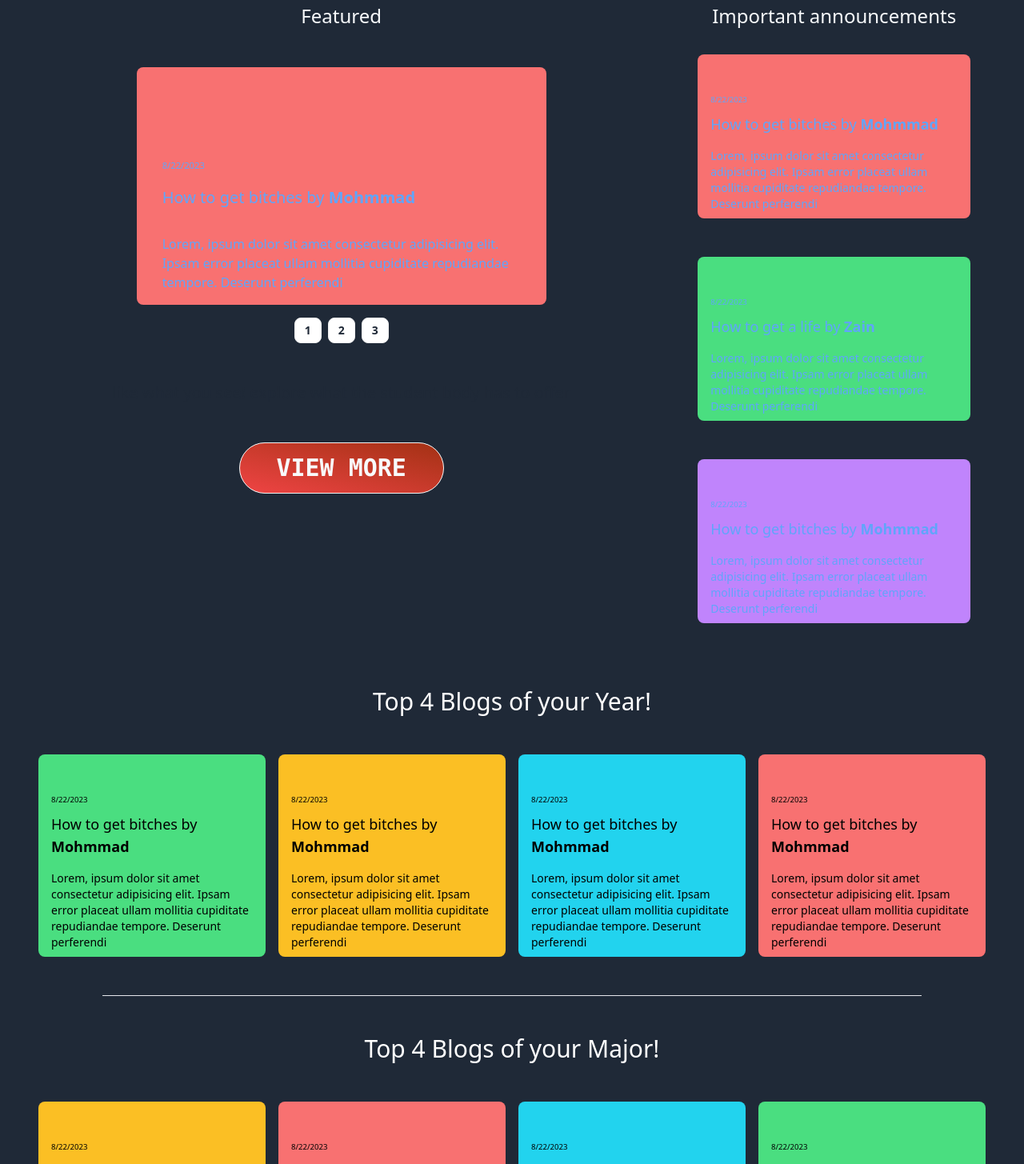
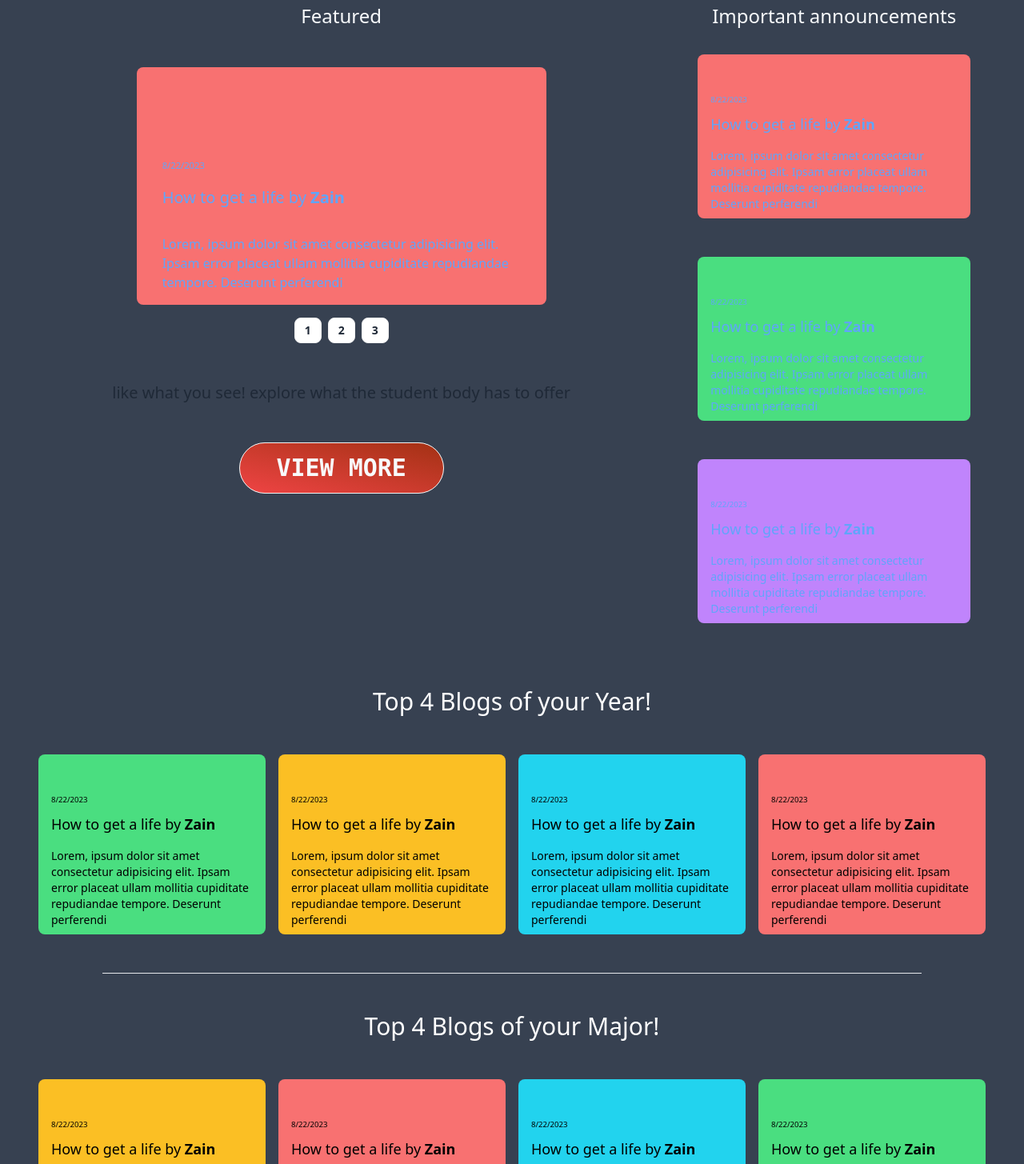
Before and after one commit to Mohmmad-ow/uni_blog, a React (Vite) app in the folder client/: page / in a window 1280 px wide. Shown: the part 100-1555 px from the top of the page at 80% size. Built offline with nearby package versions, Linux system fonts and the light colour scheme; no server answers.

Commit message:
firebase config

```diff
--- a/client/src/pages/home.jsx
+++ b/client/src/pages/home.jsx
@@ -15,7 +15,7 @@ export default function Home() {
 
 
     return (
-        <div className="bg-gray-800">
+        <div className="bg-gray-700">
             <Navbar />
             {/* Hero section */}
             <main className="flex md:flex-row flex-col pt-8 ">
@@ -25,23 +25,23 @@ export default function Home() {
                     <div className="carousel w-[60%]  rounded-lg">
                         <div id='item1' className="mx-auto carousel-item w-full">
                             <div className="pt-16 flex flex-col justify-end items-start bg-red-400 px-8 text-blue-400 ">
-                                <p className="text-left text-sm pt-12"><small>{content[0].postedAt}</small></p>
-                                <h3 className="text-left text-xl py-4">{content[0].title} by <strong>{content[0].user}</strong></h3>
-                                <p className="text-left text-md py-4">{content[0].text.length > 144 ? content[0].text.substring(0, 144) : content[0].text}</p>
+                                <p className="text-left text-sm pt-12"><small>{content[1].postedAt}</small></p>
+                                <h3 className="text-left text-xl py-4">{content[1].title} by <strong>{content[1].user}</strong></h3>
+                                <p className="text-left text-md py-4">{content[1].text.length > 144 ? content[1].text.substring(0, 144) : content[1].text}</p>
                             </div>
                         </div>
                         <div id='item2' className="mx-auto carousel-item w-full">
                             <div className="pt-16 flex flex-col justify-end items-start bg-green-400 px-8 text-blue-400 ">
                                 <p className="text-left text-sm pt-12"><small>{content[1].postedAt}</small></p>
                                 <h3 className="text-left text-xl py-4">{content[1].title} by <strong>{content[1].user}</strong></h3>
-                                <p className="text-left text-md py-4">{content[1].text.length > 144 ? content[1].text.substring(0, 144) : content[0].text}</p>
+                                <p className="text-left text-md py-4">{content[1].text.length > 144 ? content[1].text.substring(0, 144) : content[1].text}</p>
                             </div>
                         </div>
                         <div id='item3' className="mx-auto carousel-item w-full">
                             <div className="pt-16 flex flex-col justify-end items-start bg-purple-400 px-8 text-blue-400 ">
-                                <p className="text-left text-sm pt-12"><small>{content[0].postedAt}</small></p>
-                                <h3 className="text-left text-xl py-4">{content[0].title} by <strong>{content[0].user}</strong></h3>
-                                <p className="text-left text-md py-4">{content[0].text.length > 144 ? content[0].text.substring(0, 144) : content[0].text}</p>
+                                <p className="text-left text-sm pt-12"><small>{content[1].postedAt}</small></p>
+                                <h3 className="text-left text-xl py-4">{content[1].title} by <strong>{content[1].user}</strong></h3>
+                                <p className="text-left text-md py-4">{content[1].text.length > 144 ? content[1].text.substring(0, 144) : content[1].text}</p>
                             </div>
                         </div>
                     </div>
@@ -61,19 +61,19 @@ export default function Home() {
                     <h1 className="text-center text-slate-50 pb-8 text-2xl ">Important announcements</h1>
                     <div className="flex flex-col  md:px-0 px-4 gap-12 pb-8 ">
                         <div className="pt-8 md:w-[90%]  mx-auto  flex flex-col justify-end items-start bg-red-400 px-4 text-blue-400 rounded-lg ">
-                            <p className="text-left text-xs pt-4"><small>{content[0].postedAt}</small></p>
-                            <h3 className="text-left text-lg py-2">{content[0].title} by <strong>{content[0].user}</strong></h3>
-                            <p className="text-left text-sm py-2">{content[0].text.length > 144 ? content[0].text.substring(0, 144) : content[0].text}</p>
+                            <p className="text-left text-xs pt-4"><small>{content[1].postedAt}</small></p>
+                            <h3 className="text-left text-lg py-2">{content[1].title} by <strong>{content[1].user}</strong></h3>
+                            <p className="text-left text-sm py-2">{content[1].text.length > 144 ? content[1].text.substring(0, 144) : content[1].text}</p>
                         </div>
                         <div className="pt-8 md:w-[90%] mx-auto  flex flex-col justify-end items-start bg-green-400 px-4 text-blue-400 rounded-lg ">
                             <p className="text-left text-xs pt-4"><small>{content[1].postedAt}</small></p>
                             <h3 className="text-left text-lg py-2">{content[1].title} by <strong>{content[1].user}</strong></h3>
-                            <p className="text-left text-sm py-2">{content[1].text.length > 144 ? content[1].text.substring(0, 144) : content[0].text}</p>
+                            <p className="text-left text-sm py-2">{content[1].text.length > 144 ? content[1].text.substring(0, 144) : content[1].text}</p>
                         </div>
                         <div className="pt-8 md:w-[90%] mx-auto  flex flex-col justify-end items-start bg-purple-400 px-4 text-blue-400 rounded-lg ">
-                            <p className="text-left text-xs pt-4"><small>{content[0].postedAt}</small></p>
-                            <h3 className="text-left text-lg py-2">{content[0].title} by <strong>{content[0].user}</strong></h3>
-                            <p className="text-left text-sm py-2">{content[0].text.length > 144 ? content[0].text.substring(0, 144) : content[0].text}</p>
+                            <p className="text-left text-xs pt-4"><small>{content[1].postedAt}</small></p>
+                            <h3 className="text-left text-lg py-2">{content[1].title} by <strong>{content[1].user}</strong></h3>
+                            <p className="text-left text-sm py-2">{content[1].text.length > 144 ? content[1].text.substring(0, 144) : content[1].text}</p>
                         </div>
                     </div>
                 </div>
@@ -86,24 +86,24 @@ export default function Home() {
                 <h1 className="text-3xl text-center text-white py-12">Top 4 Blogs of your Year!</h1>
                 <div className="grid md:grid-cols-4 grid-cols-2 px-12 gap-4">
                     <div className=" pt-8  mx-auto text-black flex flex-col justify-end items-start bg-green-400 px-4  rounded-lg ">
-                        <p className="text-left text-xs pt-4"><small>{content[0].postedAt}</small></p>
-                        <h3 className="text-left text-lg py-2">{content[0].title} by <strong>{content[0].user}</strong></h3>
-                        <p className="text-left text-sm py-2">{content[0].text.length > 144 ? content[0].text.substring(0, 144) : content[0].text}</p>
+                        <p className="text-left text-xs pt-4"><small>{content[1].postedAt}</small></p>
+                        <h3 className="text-left text-lg py-2">{content[1].title} by <strong>{content[1].user}</strong></h3>
+                        <p className="text-left text-sm py-2">{content[1].text.length > 144 ? content[1].text.substring(0, 144) : content[1].text}</p>
                     </div>
                     <div className=" pt-8  mx-auto text-black  flex flex-col justify-end items-start bg-amber-400 px-4 rounded-lg ">
-                        <p className="text-left text-xs pt-4"><small>{content[0].postedAt}</small></p>
-                        <h3 className="text-left text-lg py-2">{content[0].title} by <strong>{content[0].user}</strong></h3>
-                        <p className="text-left text-sm py-2">{content[0].text.length > 144 ? content[0].text.substring(0, 144) : content[0].text}</p>
+                        <p className="text-left text-xs pt-4"><small>{content[1].postedAt}</small></p>
+                        <h3 className="text-left text-lg py-2">{content[1].title} by <strong>{content[1].user}</strong></h3>
+                        <p className="text-left text-sm py-2">{content[1].text.length > 144 ? content[1].text.substring(0, 144) : content[1].text}</p>
                     </div>
                     <div className=" pt-8  mx-auto text-black  flex flex-col justify-end items-start bg-cyan-400 px-4  rounded-lg ">
-                        <p className="text-left text-xs pt-4"><small>{content[0].postedAt}</small></p>
-                        <h3 className="text-left text-lg py-2">{content[0].title} by <strong>{content[0].user}</strong></h3>
-                        <p className="text-left text-sm py-2">{content[0].text.length > 144 ? content[0].text.substring(0, 144) : content[0].text}</p>
+                        <p className="text-left text-xs pt-4"><small>{content[1].postedAt}</small></p>
+                        <h3 className="text-left text-lg py-2">{content[1].title} by <strong>{content[1].user}</strong></h3>
+                        <p className="text-left text-sm py-2">{content[1].text.length > 144 ? content[1].text.substring(0, 144) : content[1].text}</p>
                     </div>
                     <div className=" pt-8  mx-auto text-black  flex flex-col justify-end items-start bg-red-400 px-4  rounded-lg ">
-                        <p className="text-left text-xs pt-4"><small>{content[0].postedAt}</small></p>
-                        <h3 className="text-left text-lg py-2">{content[0].title} by <strong>{content[0].user}</strong></h3>
-                        <p className="text-left text-sm py-2">{content[0].text.length > 144 ? content[0].text.substring(0, 144) : content[0].text}</p>
+                        <p className="text-left text-xs pt-4"><small>{content[1].postedAt}</small></p>
+                        <h3 className="text-left text-lg py-2">{content[1].title} by <strong>{content[1].user}</strong></h3>
+                        <p className="text-left text-sm py-2">{content[1].text.length > 144 ? content[1].text.substring(0, 144) : content[1].text}</p>
                     </div>
                 </div>
 
@@ -112,24 +112,24 @@ export default function Home() {
                 <h1 className="text-3xl text-center text-white py-12">Top 4 Blogs of your Major!</h1>
                 <div className="grid md:grid-cols-4 grid-cols-2 px-12 gap-4">
                     <div className=" pt-8  mx-auto text-black  flex flex-col justify-end items-start bg-amber-400 px-4 rounded-lg ">
-                        <p className="text-left text-xs pt-4"><small>{content[0].postedAt}</small></p>
-                        <h3 className="text-left text-lg py-2">{content[0].title} by <strong>{content[0].user}</strong></h3>
-                        <p className="text-left text-sm py-2">{content[0].text.length > 144 ? content[0].text.substring(0, 144) : content[0].text}</p>
+                        <p className="text-left text-xs pt-4"><small>{content[1].postedAt}</small></p>
+                        <h3 className="text-left text-lg py-2">{content[1].title} by <strong>{content[1].user}</strong></h3>
+                        <p className="text-left text-sm py-2">{content[1].text.length > 144 ? content[1].text.substring(0, 144) : content[1].text}</p>
                     </div>
                     <div className=" pt-8  mx-auto text-black  flex flex-col justify-end items-start bg-red-400 px-4  rounded-lg ">
-                        <p className="text-left text-xs pt-4"><small>{content[0].postedAt}</small></p>
-                        <h3 className="text-left text-lg py-2">{content[0].title} by <strong>{content[0].user}</strong></h3>
-                        <p className="text-left text-sm py-2">{content[0].text.length > 144 ? content[0].text.substring(0, 144) : content[0].text}</p>
+                        <p className="text-left text-xs pt-4"><small>{content[1].postedAt}</small></p>
+                        <h3 className="text-left text-lg py-2">{content[1].title} by <strong>{content[1].user}</strong></h3>
+                        <p className="text-left text-sm py-2">{content[1].text.length > 144 ? content[1].text.substring(0, 144) : content[1].text}</p>
                     </div>
                     <div className=" pt-8  mx-auto text-black  flex flex-col justify-end items-start bg-cyan-400 px-4  rounded-lg ">
-                        <p className="text-left text-xs pt-4"><small>{content[0].postedAt}</small></p>
-                        <h3 className="text-left text-lg py-2">{content[0].title} by <strong>{content[0].user}</strong></h3>
-                        <p className="text-left text-sm py-2">{content[0].text.length > 144 ? content[0].text.substring(0, 144) : content[0].text}</p>
+                        <p className="text-left text-xs pt-4"><small>{content[1].postedAt}</small></p>
+                        <h3 className="text-left text-lg py-2">{content[1].title} by <strong>{content[1].user}</strong></h3>
+                        <p className="text-left text-sm py-2">{content[1].text.length > 144 ? content[1].text.substring(0, 144) : content[1].text}</p>
                     </div>
                     <div className=" pt-8  mx-auto text-black flex flex-col justify-end items-start bg-green-400 px-4  rounded-lg ">
-                        <p className="text-left text-xs pt-4"><small>{content[0].postedAt}</small></p>
-                        <h3 className="text-left text-lg py-2">{content[0].title} by <strong>{content[0].user}</strong></h3>
-                        <p className="text-left text-sm py-2">{content[0].text.length > 144 ? content[0].text.substring(0, 144) : content[0].text}</p>
+                        <p className="text-left text-xs pt-4"><small>{content[1].postedAt}</small></p>
+                        <h3 className="text-left text-lg py-2">{content[1].title} by <strong>{content[1].user}</strong></h3>
+                        <p className="text-left text-sm py-2">{content[1].text.length > 144 ? content[1].text.substring(0, 144) : content[1].text}</p>
                     </div>
                 </div>
             </div>
```
